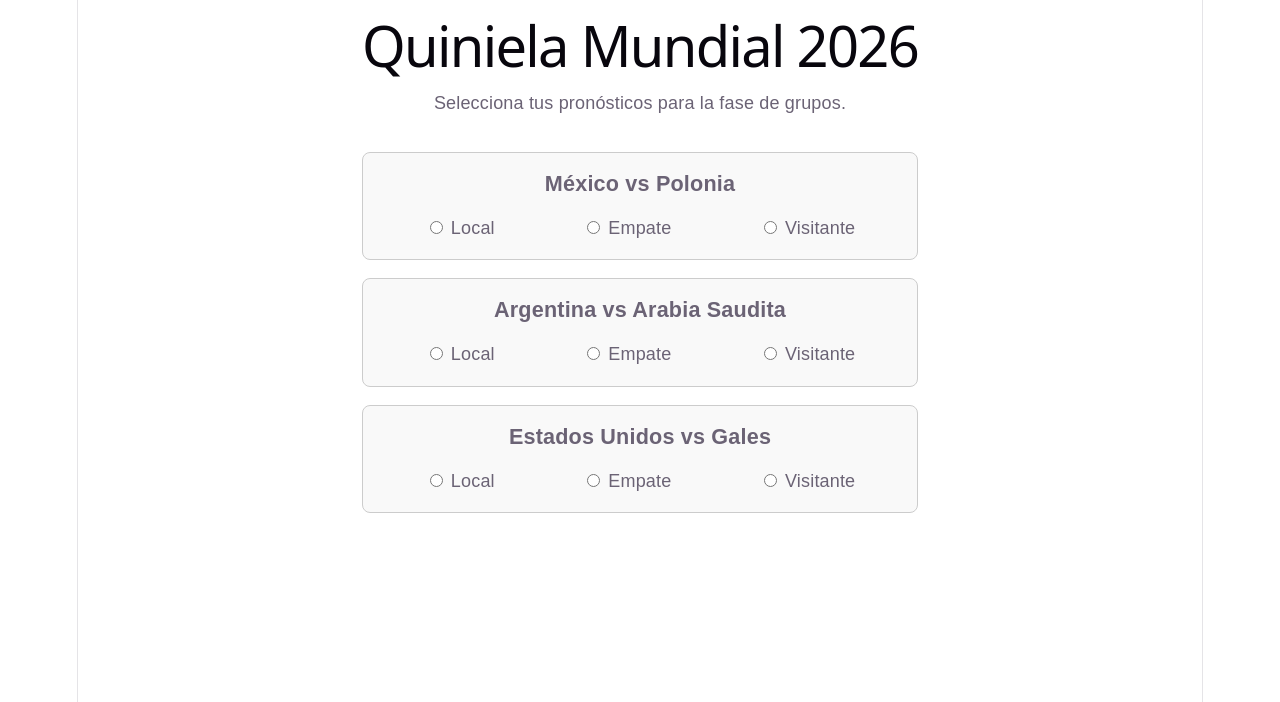
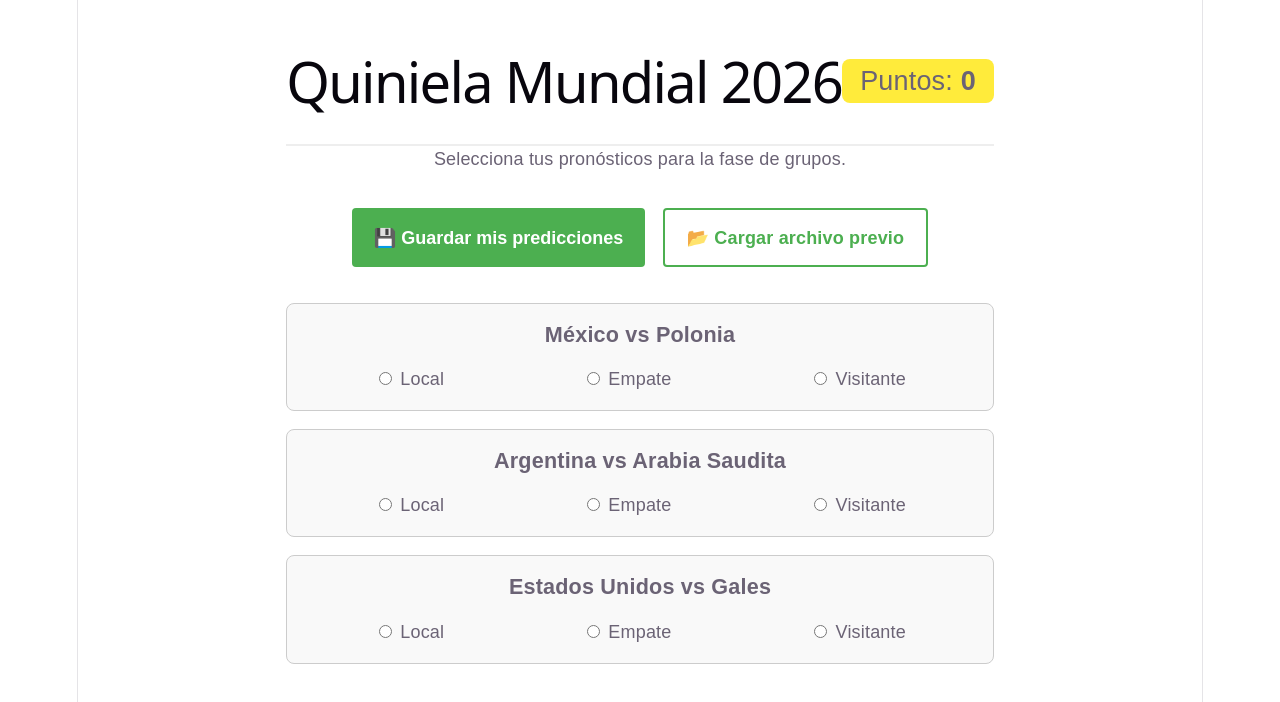
Before and after one commit to CorderoRicardo/quiniela-mundial, a Vue app: page / in a window 1280 px wide. Shown: the top 702 px of the page. Built offline with nearby package versions, Linux system fonts and the light colour scheme.

Commit message:
Add: save and load results function - Allows the table to generate and load a file with picked options

```diff
--- a/src/App.vue
+++ b/src/App.vue
@@ -1,28 +1,78 @@
 <script setup>
-import { ref, reactive } from 'vue'
+import { ref, reactive, computed } from 'vue'
 import MatchList from './components/MatchList.vue'
+import ActionPanel from './components/ActionPanel.vue'
 
-// Estado simulado de los partidos (Fase 1)
+// 1. Partidos a mostrar
 const matches = ref([
   { id: 1, local: 'México', visitor: 'Polonia' },
   { id: 2, local: 'Argentina', visitor: 'Arabia Saudita' },
   { id: 3, local: 'Estados Unidos', visitor: 'Gales' }
 ])
 
-// Objeto reactivo para guardar las selecciones del usuario
+// 2. Resultados reales simulados (Lo que vendrá de tu Netlify Function en la Fase 1)
+const realResults = ref({
+  1: 'Empate',
+  2: 'Visitante',
+  3: 'Empate'
+})
+
+// 3. Estado de las predicciones del usuario
 const userPredictions = reactive({})
 
-// Función para actualizar la predicción cuando el componente hijo emite un cambio
+// 4. Lógica de cálculo automático
+const totalScore = computed(() => {
+  let points = 0
+  for (const matchId in userPredictions) {
+    // Si la predicción coincide con el resultado real, sumamos 1 punto
+    if (userPredictions[matchId] === realResults.value[matchId]) {
+      points++
+    }
+  }
+  return points
+})
+
+// 5. Manejadores de eventos
 const handlePredictionUpdate = ({ matchId, prediction }) => {
   userPredictions[matchId] = prediction
-  console.log('Predicciones actuales:', userPredictions)
+}
+
+const exportJSON = () => {
+  const dataStr = JSON.stringify(userPredictions, null, 2)
+  const blob = new Blob([dataStr], { type: 'application/json' })
+  const url = URL.createObjectURL(blob)
+
+  const link = document.createElement('a')
+  link.href = url
+  link.download = 'mis_predicciones_mundial.json'
+  link.click()
+
+  URL.revokeObjectURL(url)
+}
+
+const importJSON = (importedData) => {
+  // Limpiamos las predicciones actuales y asignamos las nuevas
+  for (const key in userPredictions) delete userPredictions[key]
+  Object.assign(userPredictions, importedData)
+  alert('¡Predicciones cargadas con éxito!')
 }
 </script>
 
 <template>
   <main class="container">
-    <h1>Quiniela Mundial 2026</h1>
+    <header class="header">
+      <h1>Quiniela Mundial 2026</h1>
+      <div class="score-board">
+        Puntos: <strong>{{ totalScore }}</strong>
+      </div>
+    </header>
+
     <p>Selecciona tus pronósticos para la fase de grupos.</p>
+
+    <ActionPanel
+      @export-predictions="exportJSON"
+      @import-predictions="importJSON"
+    />
 
     <MatchList
       :matches="matches"
@@ -35,6 +85,22 @@ const handlePredictionUpdate = ({ matchId, prediction }) => {
 .container {
   max-width: 800px;
   margin: 0 auto;
+  padding: 2rem;
   font-family: sans-serif;
 }
+
+.header {
+  display: flex;
+  justify-content: space-between;
+  align-items: center;
+  border-bottom: 2px solid #eee;
+  padding-bottom: 1rem;
+}
+
+.score-board {
+  font-size: 1.5rem;
+  background-color: #ffeb3b;
+  padding: 0.5rem 1rem;
+  border-radius: 8px;
+}
 </style>
--- /dev/null
+++ b/src/components/ActionPanel.vue
@@ -0,0 +1,63 @@
+<script setup>
+const emit = defineEmits(['export-predictions', 'import-predictions'])
+
+const handleFileUpload = (event) => {
+  const file = event.target.files[0]
+  if (!file) return
+
+  const reader = new FileReader()
+  reader.onload = (e) => {
+    try {
+      const parsedData = JSON.parse(e.target.result)
+      emit('import-predictions', parsedData)
+    } catch (error) {
+      alert('El archivo no es un JSON válido.')
+    }
+  }
+  // Leemos el contenido del archivo subido sin enviarlo a un servidor
+  reader.readAsText(file)
+}
+</script>
+
+<template>
+  <div class="action-panel">
+    <button @click="$emit('export-predictions')" class="btn">
+      💾 Guardar mis predicciones
+    </button>
+
+    <label class="btn btn-outline">
+      📂 Cargar archivo previo
+      <input type="file" accept=".json" @change="handleFileUpload" hidden>
+    </label>
+  </div>
+</template>
+
+<style scoped>
+.action-panel {
+  display: flex;
+  gap: 1rem;
+  margin-top: 2rem;
+  justify-content: center;
+}
+
+.btn {
+  padding: 0.8rem 1.2rem;
+  font-size: 1rem;
+  cursor: pointer;
+  background-color: #4CAF50;
+  color: white;
+  border: none;
+  border-radius: 4px;
+  font-weight: bold;
+}
+
+.btn-outline {
+  background-color: transparent;
+  color: #4CAF50;
+  border: 2px solid #4CAF50;
+}
+
+.btn:hover {
+  opacity: 0.9;
+}
+</style>
```
Also changed, not shown: 1 other file (tests, documents, lock files or other folders).
